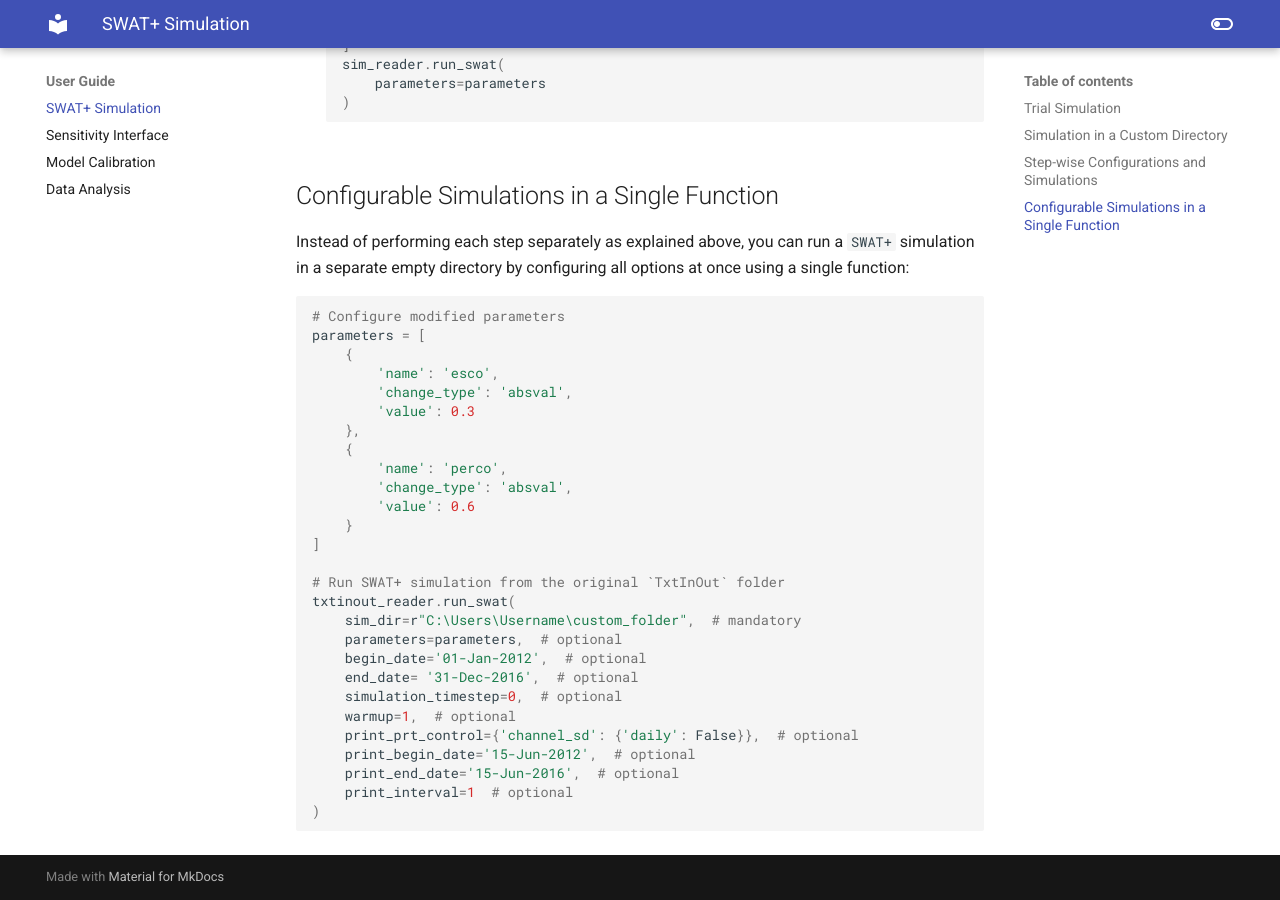
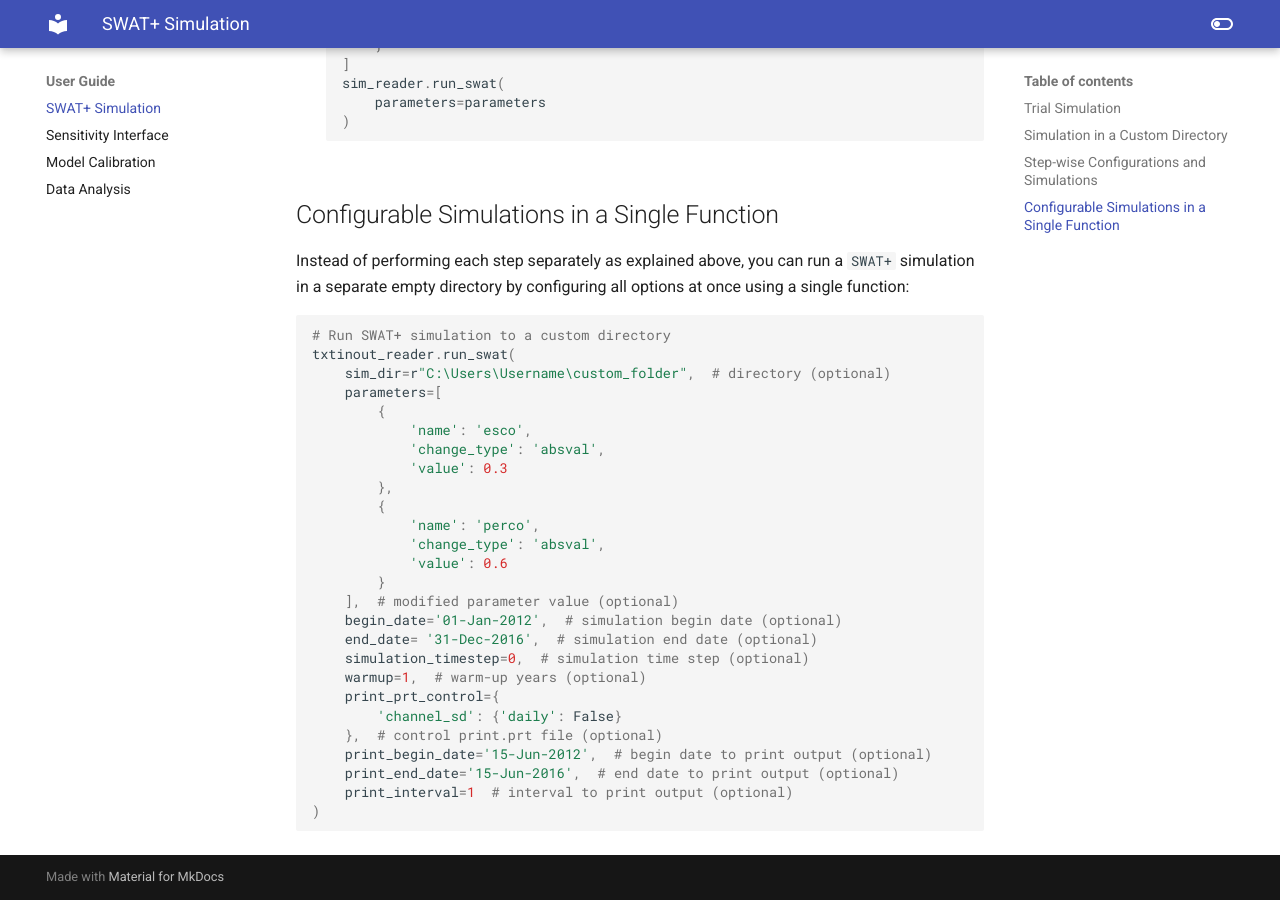
Before and after one commit to swat-model/pySWATPlus, an MkDocs documentation site: the page built from docs/userguide/swatplus_simulation.md, in a window 1280 px wide and 900 px high, scrolled down 2875 px. Built offline with MkDocs 1.6.1 and Material for MkDocs 9.7.7, drawn with Linux system fonts in a browser that asks for light colours; some of the changed text lies outside the part shown.

Commit message:
Updated documentation of run_swat method

````diff
--- a/docs/userguide/swatplus_simulation.md
+++ b/docs/userguide/swatplus_simulation.md
@@ -142,31 +143,30 @@ The following steps demonstrate how to configure parameters in a custom director
 Instead of performing each step separately as explained above, you can run a `SWAT+` simulation in a separate empty directory by configuring all options at once using a single function:
 
 ```python
-# Configure modified parameters
-parameters = [
-    {
-        'name': 'esco',
-        'change_type': 'absval',
-        'value': 0.3
-    },
-    {
-        'name': 'perco',
-        'change_type': 'absval',
-        'value': 0.6
-    }
-]
-
-# Run SWAT+ simulation from the original `TxtInOut` folder
+# Run SWAT+ simulation to a custom directory
 txtinout_reader.run_swat(
-    sim_dir=r"C:\Users\Username\custom_folder",  # mandatory
-    parameters=parameters,  # optional
-    begin_date='01-Jan-2012',  # optional
-    end_date= '31-Dec-2016',  # optional
-    simulation_timestep=0,  # optional
-    warmup=1,  # optional
-    print_prt_control={'channel_sd': {'daily': False}},  # optional
-    print_begin_date='15-Jun-2012',  # optional
-    print_end_date='15-Jun-2016',  # optional
-    print_interval=1  # optional
+    sim_dir=r"C:\Users\Username\custom_folder",  # directory (optional)
+    parameters=[
+        {
+            'name': 'esco',
+            'change_type': 'absval',
+            'value': 0.3
+        },
+        {
+            'name': 'perco',
+            'change_type': 'absval',
+            'value': 0.6
+        }
+    ],  # modified parameter value (optional)
+    begin_date='01-Jan-2012',  # simulation begin date (optional)
+    end_date= '31-Dec-2016',  # simulation end date (optional)
+    simulation_timestep=0,  # simulation time step (optional)
+    warmup=1,  # warm-up years (optional)
+    print_prt_control={
+        'channel_sd': {'daily': False}
+    },  # control print.prt file (optional)
+    print_begin_date='15-Jun-2012',  # begin date to print output (optional)
+    print_end_date='15-Jun-2016',  # end date to print output (optional)
+    print_interval=1  # interval to print output (optional)
 )
 ```
````
Also changed, not shown: other parts of docs/userguide/swatplus_simulation.md (+1 -0 lines).
